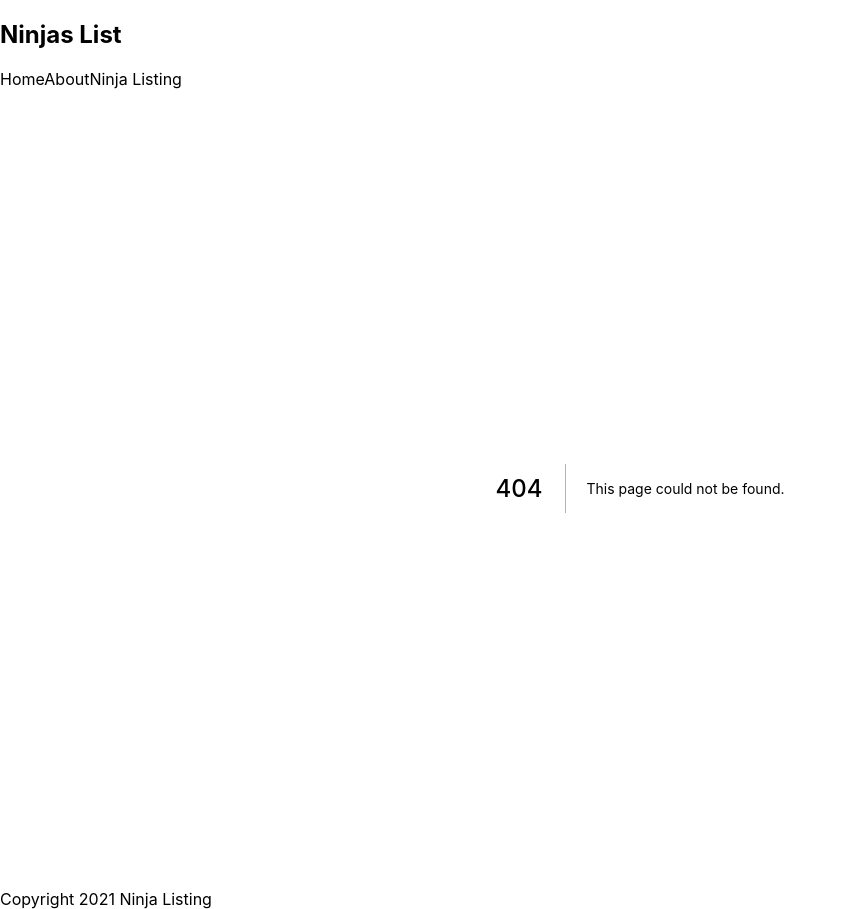
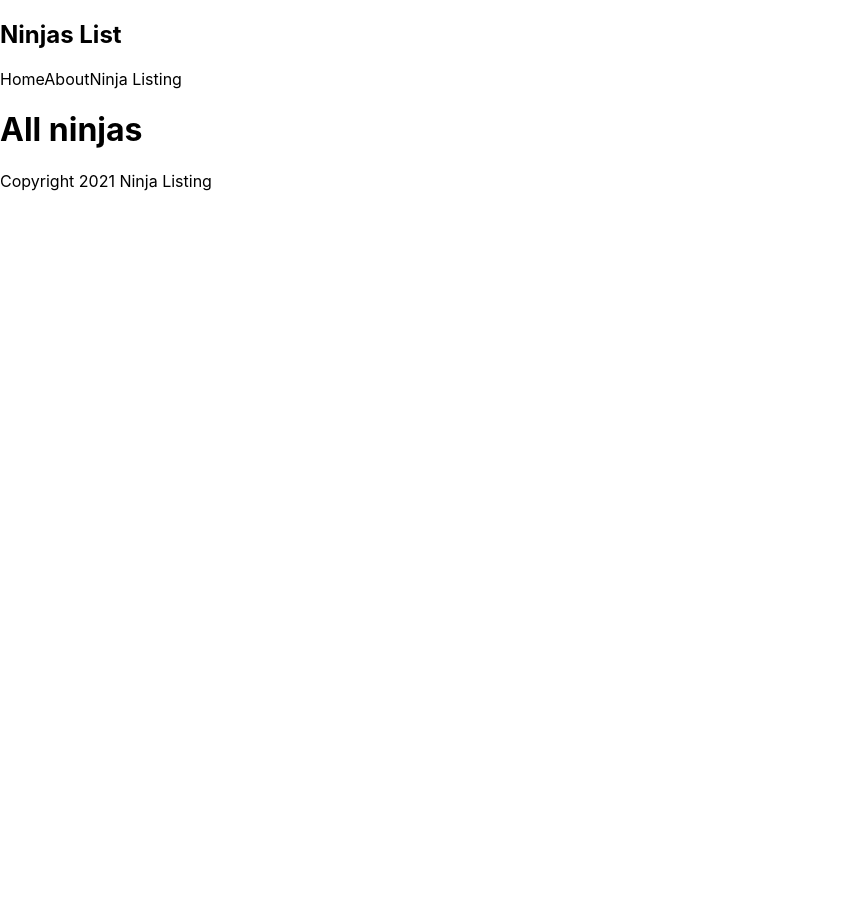
Before and after one commit to piotrglodek/nextjs-learn, a Next.js app: page /ninjas in a window 1280 px wide. Before the commit this address had no page. Shown: the whole page, without its empty margins (0-846 px from the left). After the commit the page ends 800 px from the top, so only its background shows below. Built offline with nearby package versions, Linux system fonts and the light colour scheme.

Commit message:
Create Ninjas index page

```diff
--- /dev/null
+++ b/pages/ninjas/index.js
@@ -0,0 +1,9 @@
+const Ninjas = () => {
+  return (
+    <div>
+      <h1>All ninjas</h1>
+    </div>
+  );
+};
+
+export default Ninjas;
```
